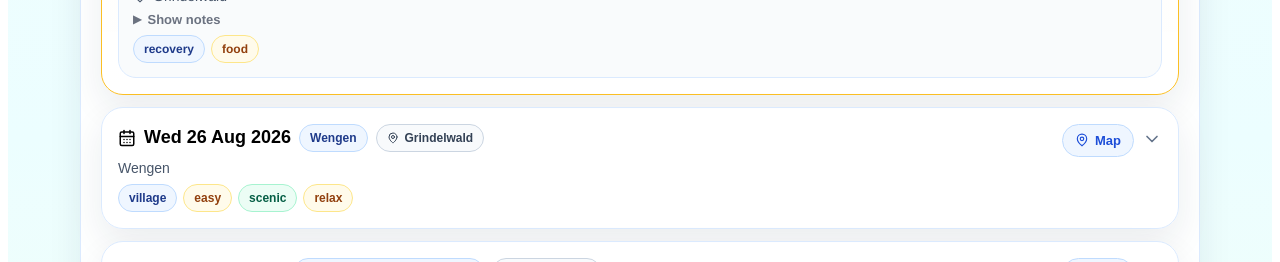
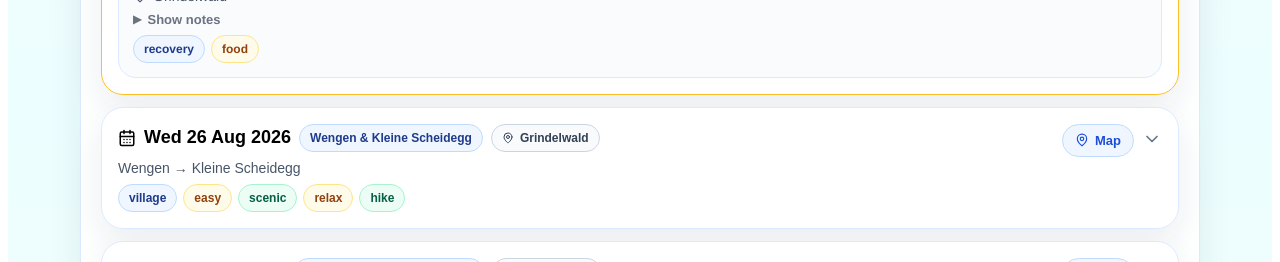
Before and after one commit to andrewhylander/Switzerland_Holiday, a React (Vite) app: page / in a window 1280 px wide. Shown: the part 2860-3122 px from the top of the page. Built offline with nearby package versions, Linux system fonts and the light colour scheme.

Commit message:
Update App.jsx

```diff
--- a/src/App.jsx
+++ b/src/App.jsx
@@ -253,9 +253,9 @@ const DEFAULT_ITINERARY = [
     id: "d5",
     date: "Wed 26 Aug 2026",
     base: "Grindelwald",
-    title: "Wengen",
-    location: "Wengen",
-    tags: ["village", "easy", "scenic", "relax"],
+    title: "Wengen & Kleine Scheidegg",
+    location: "Wengen → Kleine Scheidegg",
+    tags: ["village", "easy", "scenic", "relax", "hike"],
     mapLocation: "Wengen, Switzerland",
     image: "https://upload.wikimedia.org/wikipedia/commons/7/70/Wengen,_3823,_Switzerland_-_panoramio_-_Michal_Gorski.jpg",
     items: [
@@ -275,17 +275,17 @@ const DEFAULT_ITINERARY = [
       },
       {
         time: "PM",
-        title: "Wengernalp walk + playground",
-        location: "Wengen → Wengernalp direction",
-        notes: "Easy flat walk along the trail toward Wengernalp with unbeatable Eiger, Mönch & Jungfrau views the whole way. Turn back whenever the kids have had enough. Playground in Wengen for a stop on the way back.",
-        tags: ["family", "easy", "hike", "scenic"],
+        title: "Walk to Kleine Scheidegg + lunch",
+        location: "Wengen → Kleine Scheidegg",
+        notes: "Walk the Wengernalp trail from Wengen to Kleine Scheidegg (~5km, ~90 min, mostly flat with a gentle climb at the end). Unbeatable Eiger north face views the entire way — one of the great easy alpine walks. Lunch at the Restaurant Kleine Scheidegg or grab snacks on the terrace with the Eiger directly in front of you. Kids can play in the open meadows around the station.",
+        tags: ["hike", "scenic", "food", "family"],
       },
       {
         time: "EVE",
-        title: "Return to Grindelwald",
-        location: "Wengen → Grindelwald",
-        notes: "• Wengen → Lauterbrunnen: WAB rack railway, ~15 min\n• Lauterbrunnen → Zweilütschinen → Grindelwald: BOB train, ~25 min\n• Relaxed evening back at the accommodation",
-        tags: ["return", "train"],
+        title: "Rack railway back to Grindelwald",
+        location: "Kleine Scheidegg → Grindelwald",
+        notes: "• Kleine Scheidegg → Grindelwald Grund: Wengernalpbahn rack railway, ~35 min\n• No need to retrace steps — a satisfying loop\n• Relaxed evening back at the accommodation",
+        tags: ["return", "train", "scenic"],
       },
     ],
   },
@@ -652,11 +652,11 @@ const MAP_PLACES = [
   { id: "mp17", cat: "adventure",  emoji: "🧊", name: "Aletsch Glacier Viewpoint",         location: "Jungfraujoch",         lat: 46.5376, lng: 8.0215,  mission: "See the longest glacier in the Alps",        notes: "23km long glacier visible from Jungfraujoch. Breathtaking scale." },
   { id: "mp18", cat: "adventure",  emoji: "🎬", name: "Schilthorn (Piz Gloria)",           location: "Schilthorn",           lat: 46.5582, lng: 7.8342,  mission: "Eat in the revolving James Bond restaurant", notes: "Famous 007 filming location. Revolving restaurant with 360° views." },
   // 🛝 PLAYGROUNDS
-  { id: "mp19", cat: "playground", emoji: "🐄", name: "Männlichen Cow Playground",         location: "Männlichen",           lat: 46.6231, lng: 8.0044,  mission: "Ride the famous cow slide!",                 notes: "Iconic alpine playground right beside the cable car station. The cow slide is legendary." },
-  { id: "mp20", cat: "playground", emoji: "🌸", name: "Allmendhubel Flower Park",          location: "Mürren",               lat: 46.5631, lng: 7.8978,  mission: "Play with mountain views all around",        notes: "Water features and themed play above Mürren. Gorgeous mountain backdrop." },
-  { id: "mp21", cat: "playground", emoji: "🏔️", name: "Bort Alpine Playground",            location: "Grindelwald First",    lat: 46.6487, lng: 8.0471,  mission: "Play at a playground halfway up a mountain", notes: "Adventure playground on the Grindelwald First gondola line. Stop here on the way down." },
-  { id: "mp22", cat: "playground", emoji: "🏡", name: "Winteregg Playground",              location: "Mürren trail",         lat: 46.5731, lng: 7.9012,  mission: "Picnic stop with a play area",               notes: "Scenic rest-stop playground on the Mürren trail. Great views." },
-  { id: "mp23", cat: "playground", emoji: "🏘️", name: "Grindelwald Village Playground",    location: "Grindelwald",          lat: 46.6242, lng: 8.0414,  mission: "Have a quick play in the village",           notes: "Easy local park right in Grindelwald town. Perfect for a quick break." },
+  { id: "mp19", cat: "playground", emoji: "🛝", name: "Männlichen Cow Playground",         location: "Männlichen",           lat: 46.6231, lng: 8.0044,  mission: "Ride the famous cow slide!",                 notes: "Iconic alpine playground right beside the cable car station. The cow slide is legendary." },
+  { id: "mp20", cat: "playground", emoji: "🛝", name: "Allmendhubel Flower Park",          location: "Mürren",               lat: 46.5631, lng: 7.8978,  mission: "Play with mountain views all around",        notes: "Water features and themed play above Mürren. Gorgeous mountain backdrop." },
+  { id: "mp21", cat: "playground", emoji: "🛝", name: "Bort Alpine Playground",            location: "Grindelwald First",    lat: 46.6487, lng: 8.0471,  mission: "Play at a playground halfway up a mountain", notes: "Adventure playground on the Grindelwald First gondola line. Stop here on the way down." },
+  { id: "mp22", cat: "playground", emoji: "🛝", name: "Winteregg Playground",              location: "Mürren trail",         lat: 46.5731, lng: 7.9012,  mission: "Picnic stop with a play area",               notes: "Scenic rest-stop playground on the Mürren trail. Great views." },
+  { id: "mp23", cat: "playground", emoji: "🛝", name: "Grindelwald Village Playground",    location: "Grindelwald",          lat: 46.6242, lng: 8.0414,  mission: "Have a quick play in the village",           notes: "Easy local park right in Grindelwald town. Perfect for a quick break." },
 ];
 
 function haversineDist(lat1, lon1, lat2, lon2) {
```
